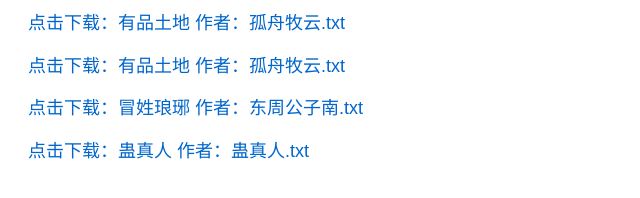
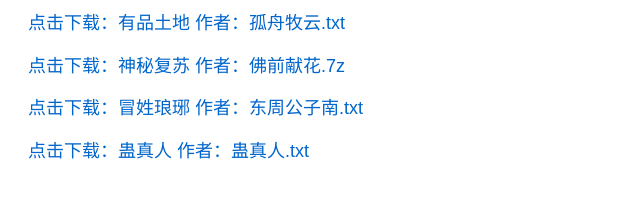
Before and after one commit to shiqi-li-coder/files, a plain HTML site: page index.html in a window 1280 px wide. Shown: the part 158-356 px from the top of the page, 0-640 px from the left. Drawn offline with Linux system fonts and the light colour scheme.

Commit message:
index.html

```diff
--- a/index.html
+++ b/index.html
@@ -15,7 +15,7 @@
     <!-- 请把下面的文件名替换为您上传的文件名 -->
     <a href="./捞尸人 作者：纯洁滴小龙.txt" download>点击下载：捞尸人 作者：纯洁滴小龙.txt</a>
     <a href="./有品土地 作者：孤舟牧云.txt" download>点击下载：有品土地 作者：孤舟牧云.txt</a>
-    <a href="./有品土地 作者：孤舟牧云.txt" download>点击下载：有品土地 作者：孤舟牧云.txt</a>
+    <a href="./神秘复苏 作者：佛前献花.7z" download>点击下载：神秘复苏 作者：佛前献花.7z</a>
     <a href="./冒姓琅琊 作者：东周公子南.txt" download>点击下载：冒姓琅琊 作者：东周公子南.txt</a>
     <a href="./蛊真人 作者：蛊真人.txt" download>点击下载：蛊真人 作者：蛊真人.txt</a>
 </body>
```
